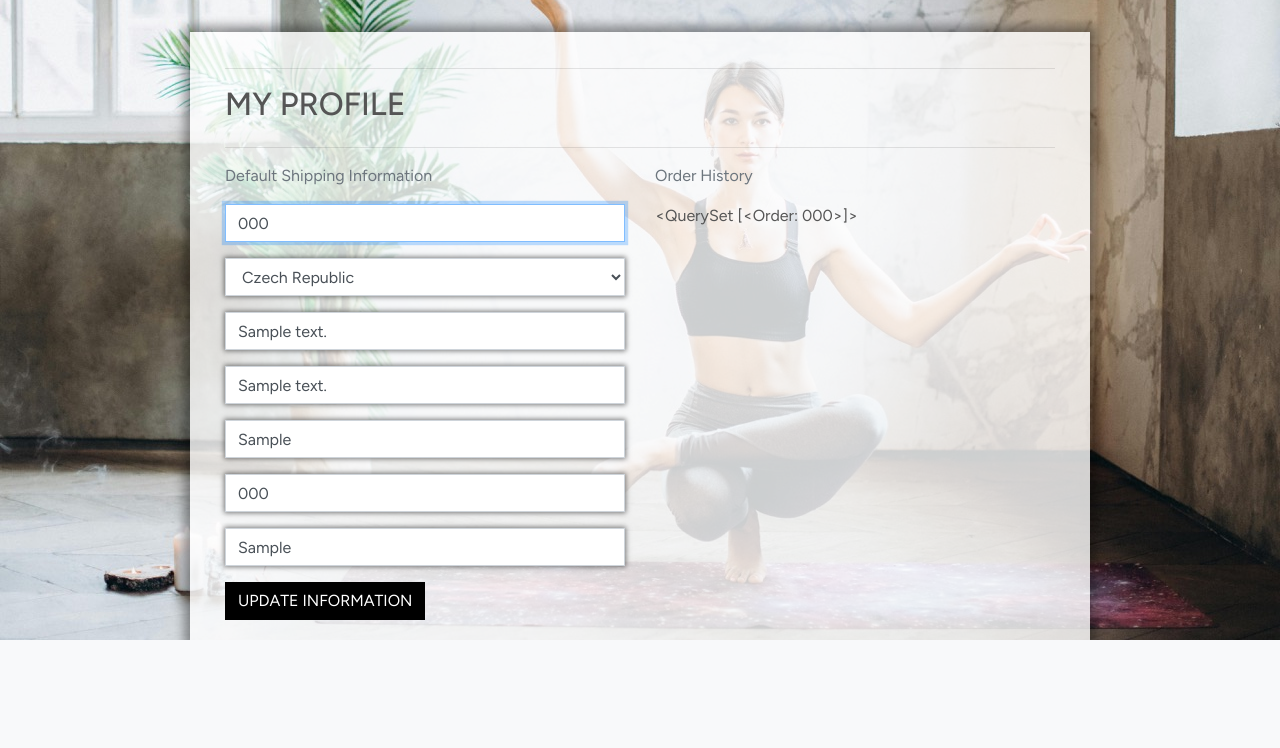
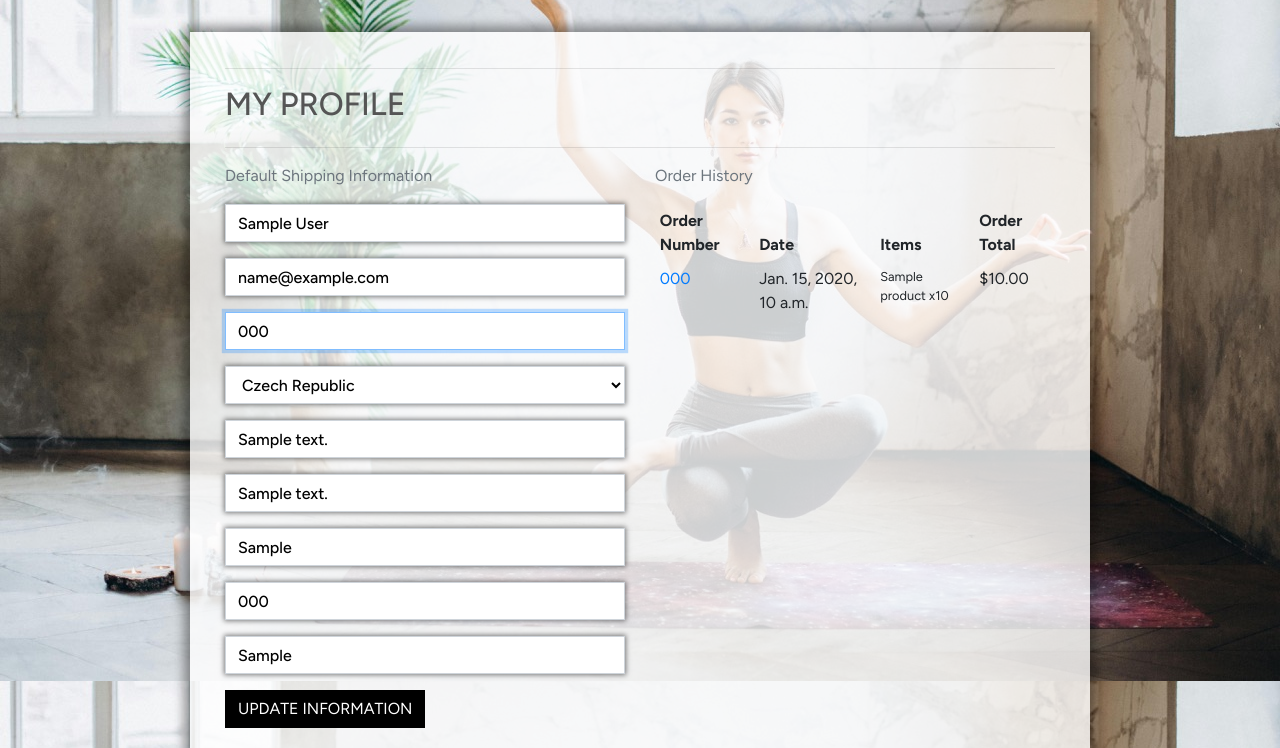
Before and after one commit to DilaraUcar/yoga_vibe_p5, a Django app: page /profile/ in a window 1280 px wide. Shown: the part 172-920 px from the top of the page. Before the commit the page ends 812 px from the top, so only its background shows below. Run offline with Django 3.2, Linux system fonts and the light colour scheme; a user stored in the database is signed in; tables that the repository leaves empty hold one stand-in row (values such as "Sample post"); parts of the project's set-up code (start-up, migrations or seed data) failed here and were passed over; some libraries are stand-ins or nearby versions.

Commit message:
Added order history and update checkout views

```diff
--- a/checkout/admin.py
+++ b/checkout/admin.py
@@ -15,7 +15,7 @@ class OrderAdmin(admin.ModelAdmin):
                        'grand_total', 'original_bag',
                        'stripe_pid')
 
-    fields = ('order_number', 'date', 'full_name',
+    fields = ('order_number', 'user_profile', 'date', 'full_name',
               'email', 'phone_number', 'country',
               'postcode', 'town_or_city', 'street_address1',
               'street_address2', 'county', 'delivery_cost',
--- a/profiles/forms.py
+++ b/profiles/forms.py
@@ -14,6 +14,8 @@ class UserProfileForm(forms.ModelForm):
         """
         super().__init__(*args, **kwargs)
         placeholders = {
+            'default_full_name': 'Full Name',
+            'default_email': 'Email Address',
             'default_phone_number': 'Phone Number',
             'default_postcode': 'Postal Code',
             'default_town_or_city': 'Town or City',
--- a/profiles/models.py
+++ b/profiles/models.py
@@ -13,6 +13,8 @@ class UserProfile(models.Model):
     delivery information and order history
     """
     user = models.OneToOneField(User, on_delete=models.CASCADE)
+    default_full_name = models.CharField(max_length=50, null=True, blank=True)
+    default_email = models.EmailField(max_length=254, null=True, blank=True)
     default_phone_number = models.CharField(max_length=20, null=True, blank=True)
     default_country = CountryField(blank_label='Country', null=True, blank=True)
     default_street_address1 = models.CharField(max_length=80, null=True, blank=True)
--- a/profiles/static/profiles/css/profile.css
+++ b/profiles/static/profiles/css/profile.css
@@ -8,6 +8,16 @@
     padding: 20px 35px;
     margin-top: 40px;
     max-width: 900px; /* Adjust the value as needed */
+}
+
+.order-history {
+    max-height: 416px; /* height of profile form + submit button */
+    overflow-y: auto;
+}
+
+#profile-update-form .form-control {
+    color: #000;
+    font-weight: 500;
 }
 
 /* Margin at top to push forms down on mobile */
--- a/profiles/templates/profiles/profile.html
+++ b/profiles/templates/profiles/profile.html
@@ -33,7 +33,43 @@
         </div>
         <div class="col-12 col-lg-6">
             <p class="text-muted">Order History</p>
-            {{ orders }}
+            <div class="order-history table-responsive">
+                <table class="table table-sm table-borderless">
+                    <thead>
+                        <tr>
+                            <th>Order Number</th>
+                            <th>Date</th>
+                            <th>Items</th>
+                            <th>Order Total</th>
+                        </tr>
+                    </thead>
+                    <tbody>
+                        {% for order in orders %}
+                        <tr>
+                            <td>
+                                <a href="{% url 'order_history' order.order_number %}" title="{{ order.order_number }}">
+                                    {{ order.order_number|truncatechars:6 }}
+                                </a>
+                            </td>
+                            <td>{{ order.date }}</td>
+                            <td>
+                                <ul class="list-unstyled">
+                                    {% for item in order.lineitems.all %}
+                                    <li class="small">
+                                        {% if item.product.has_sizes %}
+                                        Size {{ item.product.size|upper }}
+                                        {% endif %}{{ item.product.name }} x{{ item.quantity }}
+                                    </li>
+                                    {% endfor %}
+                                </ul>
+                            </td>
+                            <td>${{ order.grand_total }}</td>
+                        </tr>
+                        {% endfor %}
+                    </tbody>
+                </table>
+            </div>
         </div>
     </div>
+
     {% endblock %}
--- a/profiles/urls.py
+++ b/profiles/urls.py
@@ -2,5 +2,6 @@ from django.urls import path
 from . import views
 
 urlpatterns = [
-    path('', views.profile, name='profile')
+    path('', views.profile, name='profile'),
+    path('order_history/<order_number>', views.order_history, name='order_history'),
 ]
--- a/profiles/views.py
+++ b/profiles/views.py
@@ -3,6 +3,8 @@ from django.contrib import messages
 
 from .models import UserProfile
 from .forms import UserProfileForm
+
+from checkout.models import Order
 
 
 def profile(request):
@@ -26,3 +28,20 @@ def profile(request):
     }
 
     return render(request, template, context)
+
+
+def order_history(request, order_number):
+    order = get_object_or_404(Order, order_number=order_number)
+
+    messages.info(request, (
+        f'This is a past order confirmation for order number {order_number}. '
+        'A confirmation email was sent on the order date.'
+    ))
+
+    template = 'checkout/checkout_success.html'
+    context = {
+        'order': order,
+        'from_profile': True,
+    }
+
+    return render(request, template, context)
```
Also changed, not shown: checkout/templates/checkout/checkout_success.html (+11 -2 lines), checkout/views.py (+46 -1 lines), profiles/migrations/0002_userprofile_default_email_and_more.py (added).
